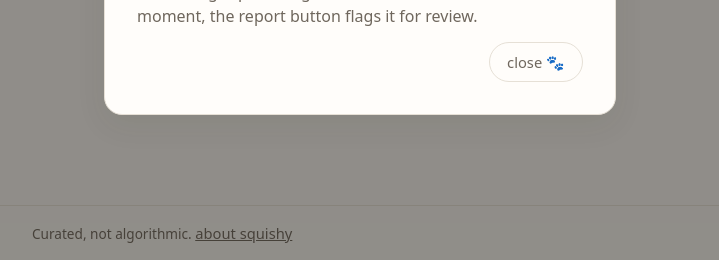
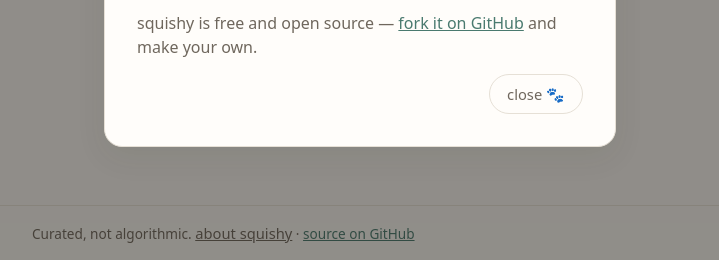
Before and after one commit to bookchiq/squishy, a website with bundled scripts: page public/index.html in a window 1280 px wide. Both pictures are taken after a click on the button "about squishy". Shown: the part 540-800 px from the top of the page, without its empty margins (280-999 px from the left). Built offline with nearby package versions, Linux system fonts and the light colour scheme.

Commit message:
feat(web): link to the GitHub repo from footer and about dialog
Now that the repo is public, help people who find the site discover the
source. Adds a "source on GitHub" link in the footer note and a
"fork it on GitHub and make your own" line in the about dialog, plus an
.about a rule so in-dialog links pick up the accent color. Both links are
external (target=_blank, rel=noopener); no JS changes.

Co-Authored-By: Claude Opus 4.8 <noreply@anthropic.com>

```diff
--- a/public/index.html
+++ b/public/index.html
@@ -60,7 +60,7 @@
 
     <footer class="footer">
       <button id="livecams-toggle" class="link-btn" type="button" hidden>watch a live cam</button>
-      <span class="footer-note">Curated, not algorithmic. <button id="about-btn" class="link-btn" type="button">about squishy</button></span>
+      <span class="footer-note">Curated, not algorithmic. <button id="about-btn" class="link-btn" type="button">about squishy</button> · <a href="https://github.com/bookchiq/squishy" target="_blank" rel="noopener">source on GitHub</a></span>
     </footer>
 
     <dialog id="about-dialog" class="about" aria-labelledby="about-title">
@@ -76,6 +76,7 @@
         watches every one. So 👍 the ones you love (they rise to the top for
         everyone), and if something slips through that isn't a wholesome animal
         moment, the report button flags it for review.</p>
+      <p>squishy is free and open source — <a href="https://github.com/bookchiq/squishy" target="_blank" rel="noopener">fork it on GitHub</a> and make your own.</p>
       <form method="dialog">
         <button class="ghost-btn" value="close">close 🐾</button>
       </form>
--- a/public/style.css
+++ b/public/style.css
@@ -294,6 +294,10 @@ h2 {
   margin: 0 0 0.9rem;
 }
 
+.about a {
+  color: var(--accent);
+}
+
 .about form {
   margin-top: 0.5rem;
   text-align: right;
```
